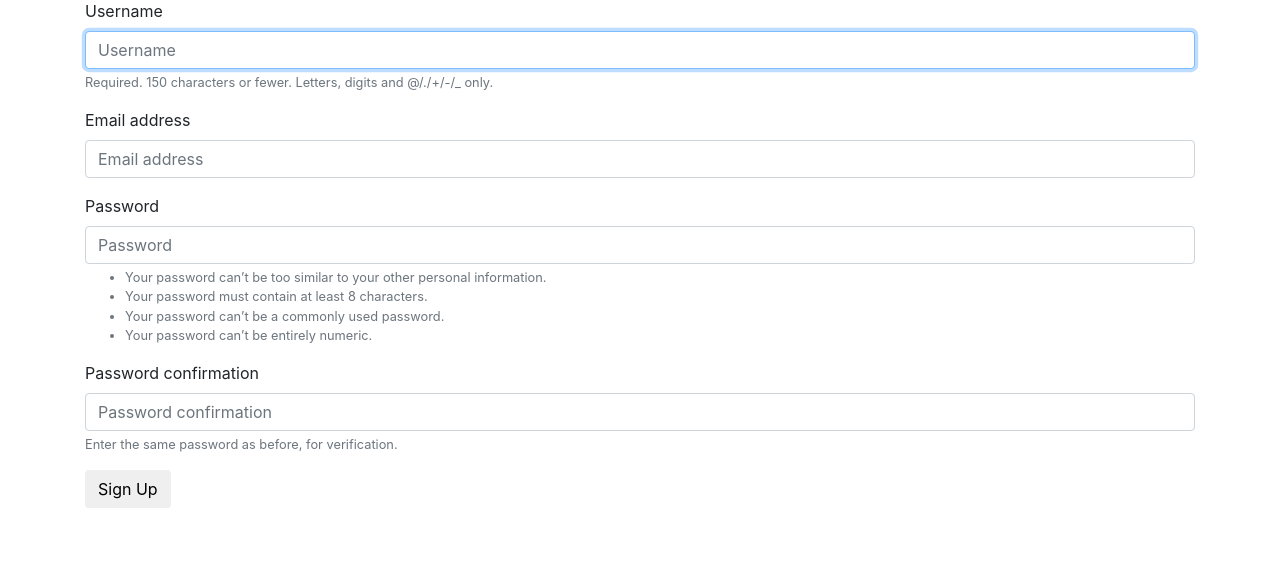
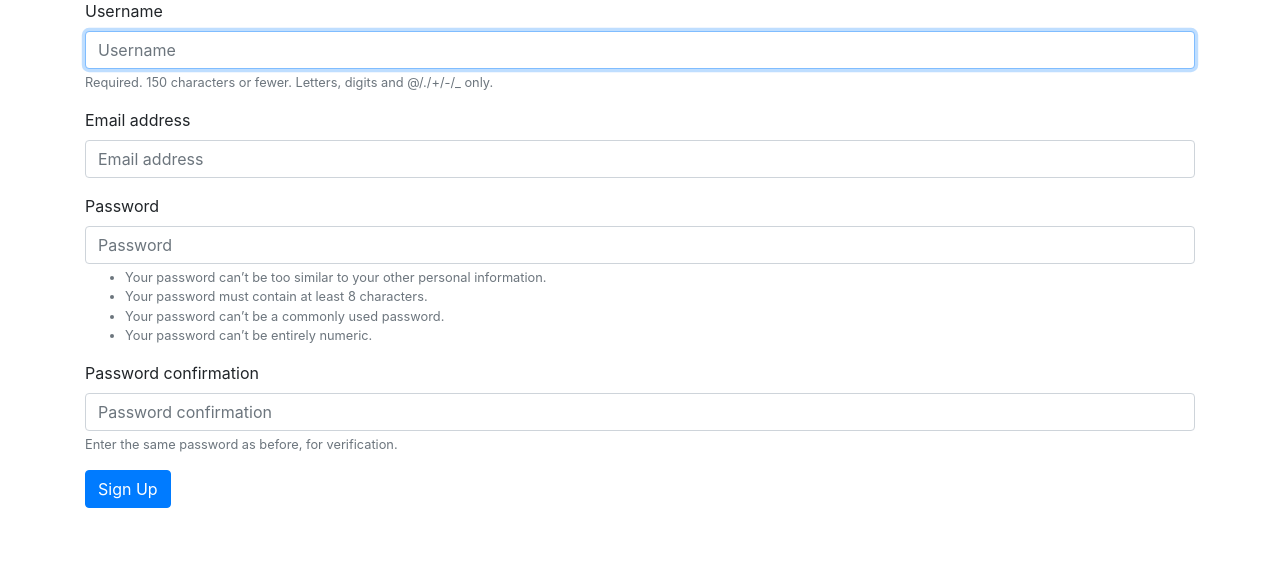
Before and after one commit to denibulkashvili/teacherverse, a Django app: page /accounts/signup/ in a window 1280 px wide. Shown: the part 113-681 px from the top of the page. Run offline with Django 3.2, Linux system fonts and the light colour scheme; some libraries are stand-ins or nearby versions.

Commit message:
Change to btn-primary

```diff
--- a/accounts/templates/accounts/login.html
+++ b/accounts/templates/accounts/login.html
@@ -7,7 +7,7 @@
         <form method="post">
             {% csrf_token %}
             {% bootstrap_form form %}
-            <input type="submit" value="Log In" class="btn btn-default">
+            <input type="submit" value="Log In" class="btn btn-primary">
         </form>
     </div>
 {% endblock %}
--- a/accounts/templates/accounts/signup.html
+++ b/accounts/templates/accounts/signup.html
@@ -7,7 +7,7 @@
         <form method="post">
             {% csrf_token %}
             {% bootstrap_form form %}
-            <input type="submit" value="Sign Up" class="btn btn-default">
+            <input type="submit" value="Sign Up" class="btn btn-primary">
         </form>
     </div>
 {% endblock %}
```
